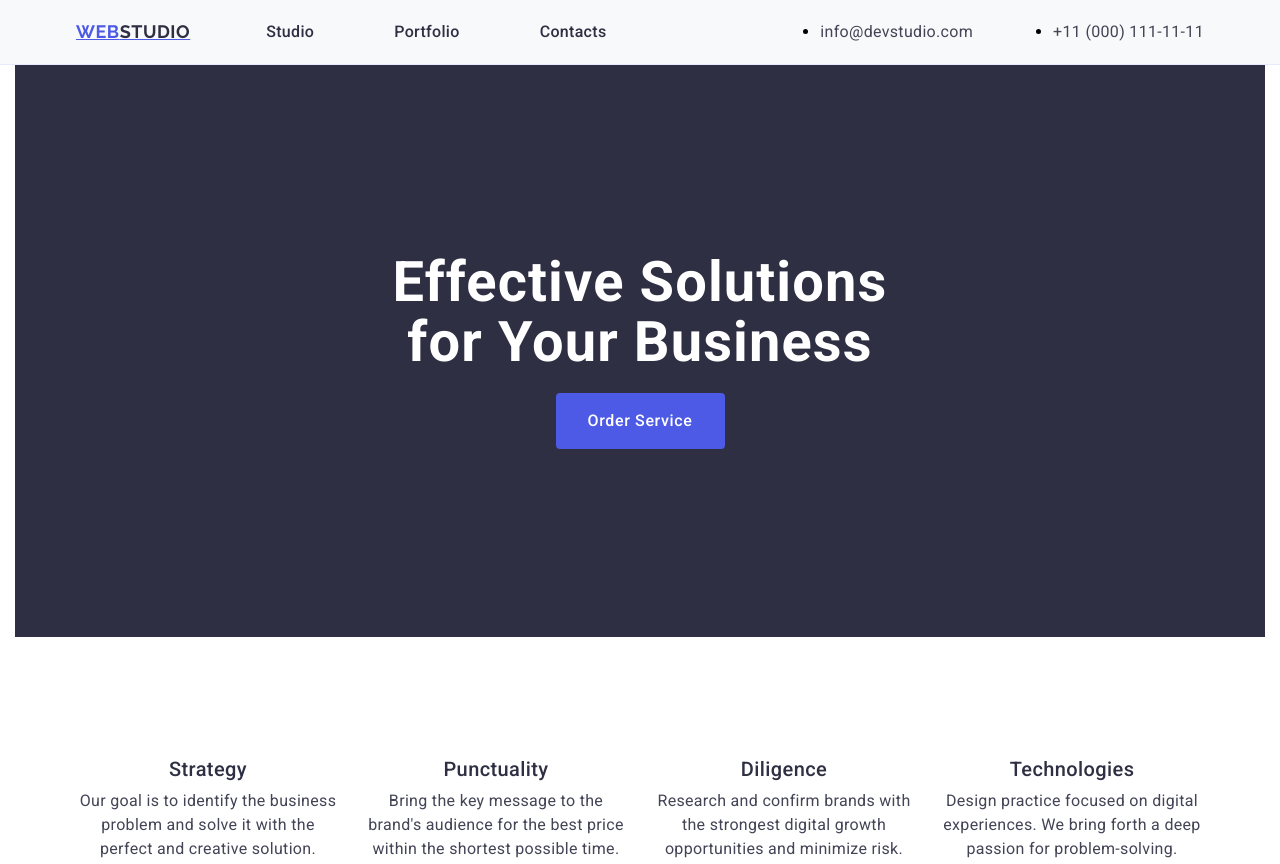
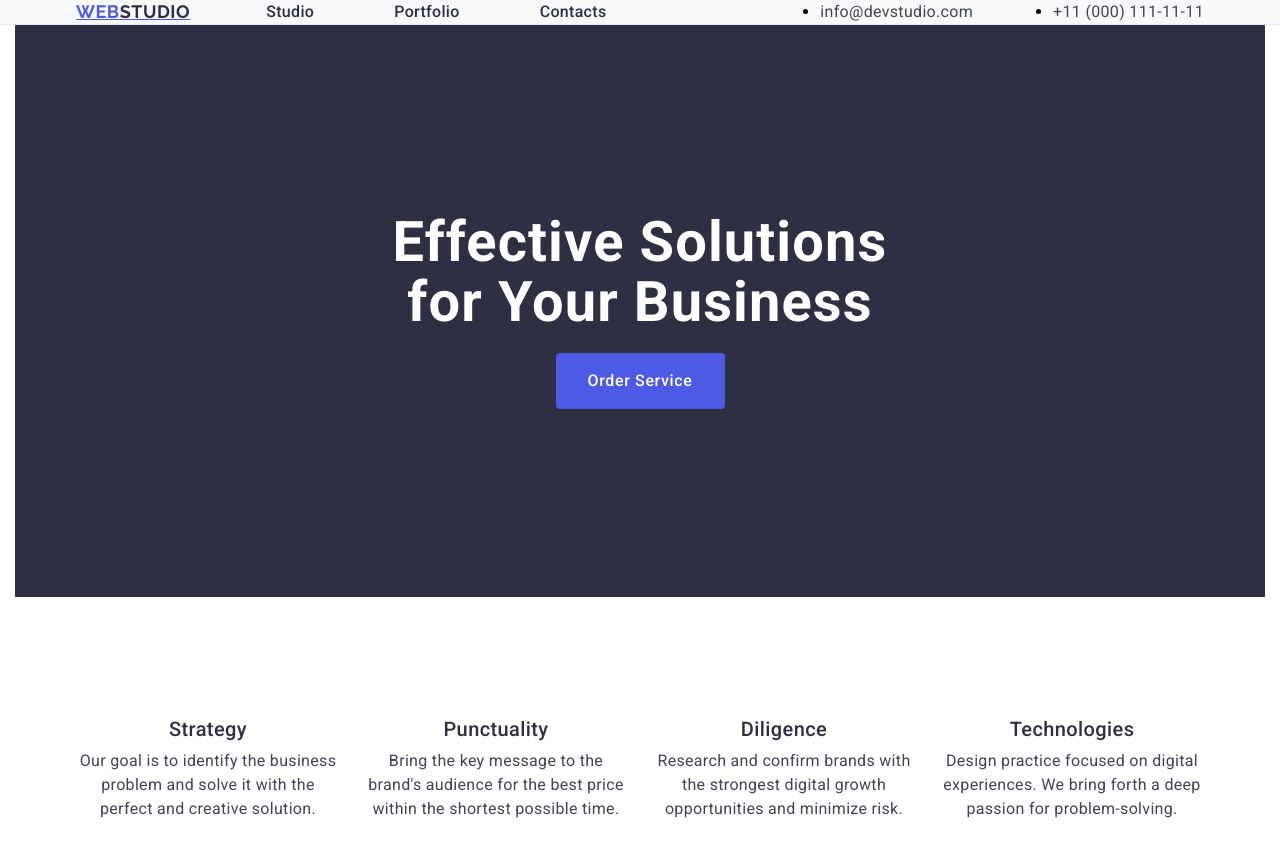
Before and after one commit to alohasid/goit-markup-hw-03, a plain HTML site: page index.html in a window 1280 px wide. Shown: the top 864 px of the page. Drawn offline with nearby package versions, Linux system fonts and the light colour scheme.

Commit message:
completed task

```diff
--- a/css/styles.css
+++ b/css/styles.css
@@ -21,7 +21,7 @@ h1, h2, h3, h4, h5, h6, p, ul {
     display: flex;
     justify-content: space-between;
     align-items: center;
-    padding: 20px 15px;
+    padding: 0 15px 0 15px;
 }
 .nav {
     display: flex;
```
